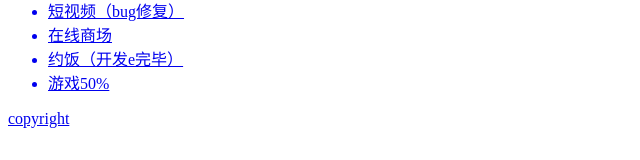
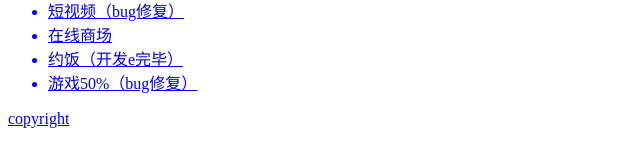
Before and after one commit to techxiaochen/dbhot, a plain HTML site: page index.html in a window 1280 px wide. Shown: the part 310-470 px from the top of the page, without its empty margins (0-640 px from the left). Drawn offline with Linux system fonts and the light colour scheme.

Commit message:
游戏bug修复

```diff
--- a/index.html
+++ b/index.html
@@ -35,7 +35,7 @@
                 <li>短视频（bug修复）</li>
                 <li>在线商场</li>
                 <li>约饭（开发e完毕）</li>
-                <li>游戏50%</li>
+                <li>游戏50%（bug修复）</li>
             </ul>
         </aside>
     </main>
```
